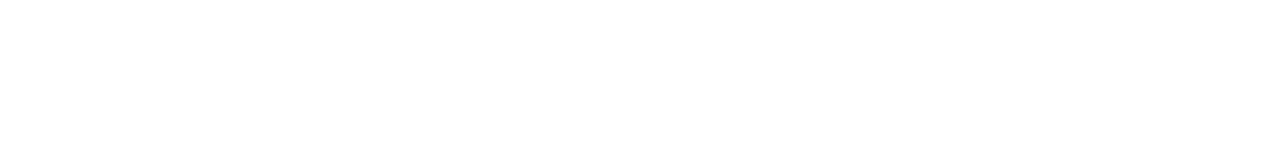
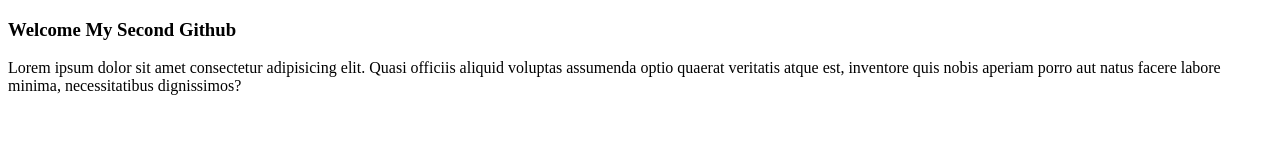
Before and after one commit to Shohan407/my-second-github-repo, a plain HTML site: page index.html in a window 1280 px wide. Drawn offline with Linux system fonts and the light colour scheme.

Commit message:
added the second githab

```diff
--- a/index.html
+++ b/index.html
@@ -6,6 +6,7 @@
     <title>My Second Github Repo</title>
 </head>
 <body>
-
+    <h3>Welcome My Second Github</h3>
+    <p>Lorem ipsum dolor sit amet consectetur adipisicing elit. Quasi officiis aliquid voluptas assumenda optio quaerat veritatis atque est, inventore quis nobis aperiam porro aut natus facere labore minima, necessitatibus dignissimos?</p>
 </body>
 </html>
```
